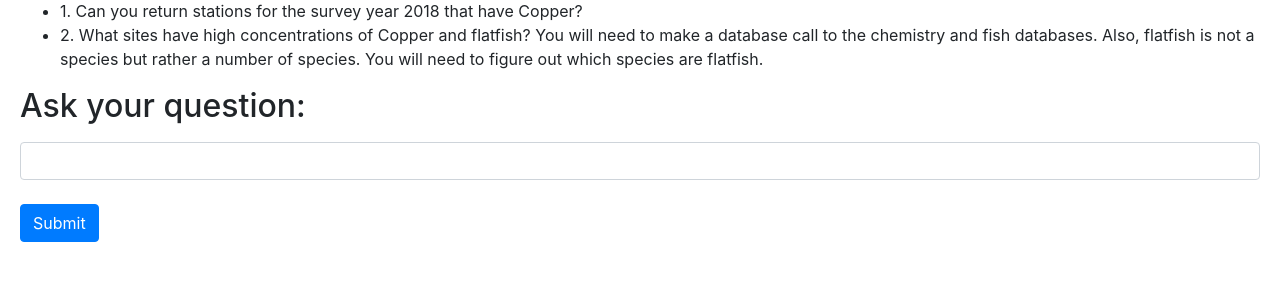
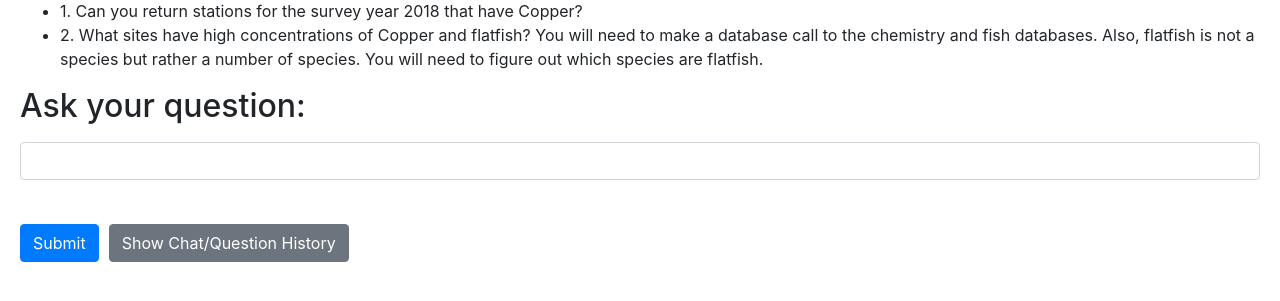
Before and after one commit to SCCWRP/sccwrpGPT, a Python web app: template templates/search.jinja2 in a window 1280 px wide. Shown: the part 168-469 px from the top of the page. Run offline with Jinja, Linux system fonts and the light colour scheme; the template is opened without the code that fills it, so the values that code supplies are empty; some libraries are stand-ins or nearby versions.

Commit message:
shows chat history

```diff
--- a/static/main.js
+++ b/static/main.js
@@ -79,6 +79,7 @@ document.addEventListener('DOMContentLoaded', function () {
 
 
     document.getElementById('dataForm').addEventListener('submit', function (e) {
+        console.log('Form submitted')
         e.preventDefault();
 
         var question = document.getElementById('question').value;
@@ -108,7 +109,7 @@ document.addEventListener('DOMContentLoaded', function () {
     });
 
 
-    document.getElementById('submit').addEventListener('click', function(e){
+    document.getElementById('submit-button').addEventListener('click', function(e){
         e.preventDefault();
         let form = document.getElementById('dataForm');
         form.dispatchEvent(new Event('submit'));
@@ -116,11 +117,71 @@ document.addEventListener('DOMContentLoaded', function () {
 
     document.getElementById('question').addEventListener('keypress', function (e) {
         if (e.key === 'Enter') {
-            document.getElementById('submit').click();
+            document.getElementById('submit-button').click();
         }
     });
 
 
 
+    document.getElementById('chat-history-button').addEventListener('click', function (e) {
+        console.log('chat history modal')
+        e.preventDefault();
+
+        const chatHistoryModal = document.getElementById('chat-history-modal');
+        const chatHistoryLoadingGif = document.getElementById('chat-history-loading-gif');
+        const chatHistoryContent = document.getElementById('chat-history-content');
+
+        chatHistoryModal.style.display = 'block';
+        chatHistoryLoadingGif.style.display = 'block';
+
+        fetch('/ai-search-tool/chathist', {
+            method: 'GET'
+        })
+        .then(response => response.json())
+        .then(data => {
+            chatHistoryLoadingGif.style.display = 'none';
+            chatHistoryContent.innerHTML = ''; // Clear previous content
+            chatHistoryContent.style.display = 'flex';
+            chatHistoryContent.style.flexDirection = 'column';
+
+            const chatHistoryHeader = document.createElement('div');
+            chatHistoryHeader.classList.add('chat-history-entry');
+            chatHistoryHeader.innerHTML = `
+                <div class="chat-history-cell chat-history-cell-header chat-timestamp">Timestamp</div>
+                <div class="chat-history-cell chat-history-cell-header chat-prompt">Question/Prompt</div>
+            `
+            chatHistoryContent.appendChild(chatHistoryHeader);
+
+            data.forEach(d => {
+                const chatEntry = document.createElement('div');
+                chatEntry.classList.add('chat-history-entry');
+                chatEntry.innerHTML = `
+                    <div class="chat-history-cell chat-timestamp">${new Date(d.timestamp * 1000).toLocaleString()}</div>
+                    <div class="chat-history-cell chat-prompt">${d.prompt}</div>
+                `;
+                chatHistoryContent.appendChild(chatEntry);
+            });
+            console.log("chat history:", data);
+        })
+        .catch((error) => {
+            chatHistoryModal.style.display = 'none';
+            console.error('Error:', error);
+            document.getElementById('error-box').innerText = 'An error occurred.';
+            document.getElementById('error-box').style.display = 'block';
+        });
+    });
+
+
+    // close modal listeners
+    document.getElementById('chat-history-modal').addEventListener('click', function(event) {
+        if (event.target == this) {
+            this.style.display = 'none';
+        }
+    });
+    document.getElementById('close-modal').addEventListener('click', function() {
+        document.getElementById('chat-history-modal').style.display = 'none';
+    });
+
+
 
 });
--- a/templates/search.jinja2
+++ b/templates/search.jinja2
@@ -38,13 +38,62 @@
             background-color: rgba(0, 0, 0, 0.4);
         }
 
+
+        .close-modal-button {
+            position: absolute;
+            top: 10px;
+            right: 10px;
+            border: none;
+            background-color: transparent;
+            font-size: 16px;
+            font-weight: bolder;
+            cursor: pointer;
+            margin-bottom: 5px;;
+        }
         .modal-content {
-            background-color: #fefefe;
+            position: relative;
+            background-color: transparent;
             margin: 15% auto;
             padding: 20px;
-            border: 1px solid #888;
+            /* border: 1px solid #888; */
             width: 80%;
         }
+
+        .horizontal-btn-container {
+            display: flex;
+            justify-content: flex-start; /* Align items to the start of the container */
+            align-items: center; /* Center items vertically */
+            gap: 10px; /* Spacing between buttons */
+        }
+
+        #chat-history-content {
+            display: flex;
+            margin: auto;
+            flex-direction: column;
+            width: 100%; /* Set a width for the table */
+        }
+
+        .chat-history-entry {
+            display: flex;
+            flex-direction: row;
+            border-bottom: 1px solid gray; /* Add a border to each row for a table-like separation */
+        }
+
+        .chat-history-cell {
+            padding: 10px;
+            flex: 1; /* Make each cell grow equally */
+        }
+
+        .chat-timestamp {
+            flex-basis: 30%; /* Allocate 30% of the width to timestamp */
+            text-align: left; /* Align timestamp text to the left */
+        }
+
+        .chat-prompt {
+            flex-basis: 70%; /* Allocate 70% of the width to prompt */
+            text-align: left; /* Align prompt text to the left */
+        }
+
     </style>
 </head>
 
@@ -72,9 +121,13 @@
             <h2>Ask your question:</h2>
         </label>
         <input type="text" id="question" name="question" class="form-control" size="250">
-        <br>
-        <input type="submit" value="Submit" id="submit" class="btn btn-primary">
     </form>
+    <br>
+
+    <div class="horizontal-btn-container">
+        <button type="submit" id="submit-button" class="btn btn-primary">Submit</button>
+        <button class="btn btn-secondary" id="chat-history-button">Show Chat/Question History</button>
+    </div>
 
     <br>
 
@@ -126,7 +179,19 @@
     <div id="loadingModal" class="modal">
         <div class="modal-content">
             <img src="{{url_for('static', filename='ai-loading.gif')}}" alt="Loading"
-                style="display:block; margin:auto;"> <!-- Replace with your loading gif -->
+                style="display:block; margin:auto; height:75%;width:75%;"> <!-- Replace with your loading gif -->
+        </div>
+    </div>
+
+    <!-- chat history modal -->
+    <div id="chat-history-modal" class="modal">
+        <div class="modal-content">
+            <button id="close-modal" class="close-modal-button">X</button>
+            <img id="chat-history-loading-gif" src="{{url_for('static', filename='loading.gif')}}" height="200" width="200" alt="Loading"
+                style="display:none; margin:auto;"> <!-- Replace with your loading gif -->
+            <div id="chat-history-content">
+
+            </div>
         </div>
     </div>
 </body>
```
Also changed, not shown: app.py (+102 -52 lines), static/loading.gif (added).
